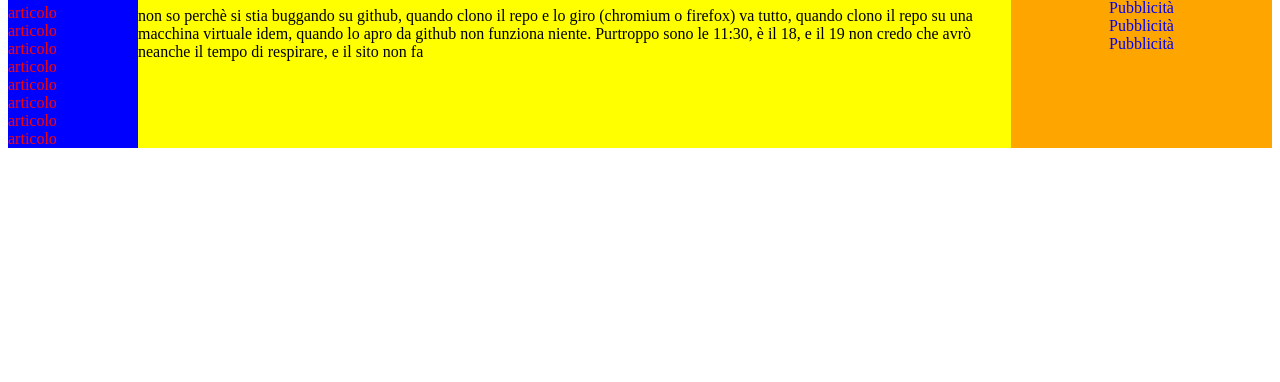
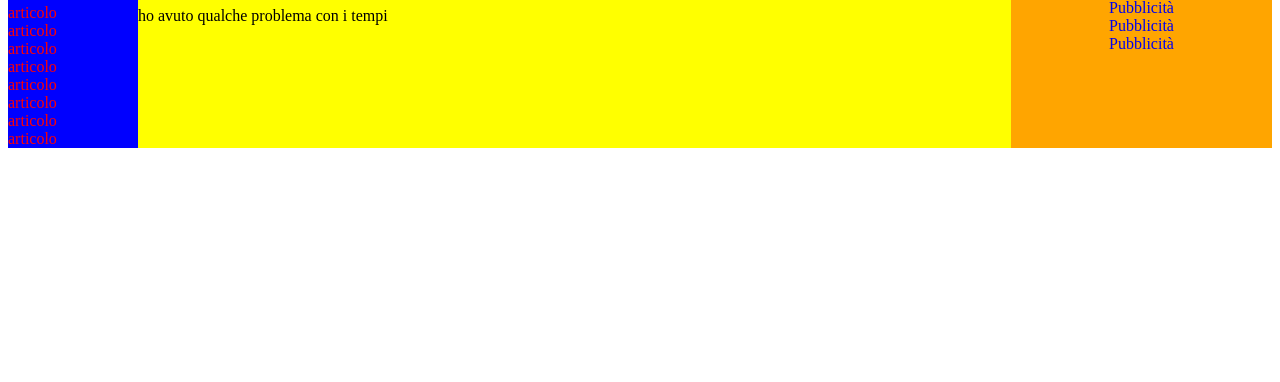
Before and after one commit to kirollos-ha/sito-giornale, a plain HTML site: page index.html in a window 1280 px wide. Shown: the part 418-800 px from the top of the page. Drawn offline with Linux system fonts and the light colour scheme.

Commit message:
scuse brevi

```diff
--- a/index.html
+++ b/index.html
@@ -95,7 +95,7 @@
 	  <div class="hic-sunt-contenutos">
 	    <div class="bloccone">
 	      <h1>Titolo bloccone</h1>
-	      <p>non so perchè si stia buggando su github, quando clono il repo e lo giro (chromium o firefox) va tutto, quando clono il repo su una macchina virtuale idem, quando lo apro da github non funziona niente. Purtroppo sono le 11:30, è il 18, e il 19 non credo che avrò neanche il tempo di respirare, e il sito non fa</p>
+	      <p>ho avuto qualche problema con i tempi</p>
 	    </div>
 	  </div>
 	  <div class="spam-a-lato">
```
